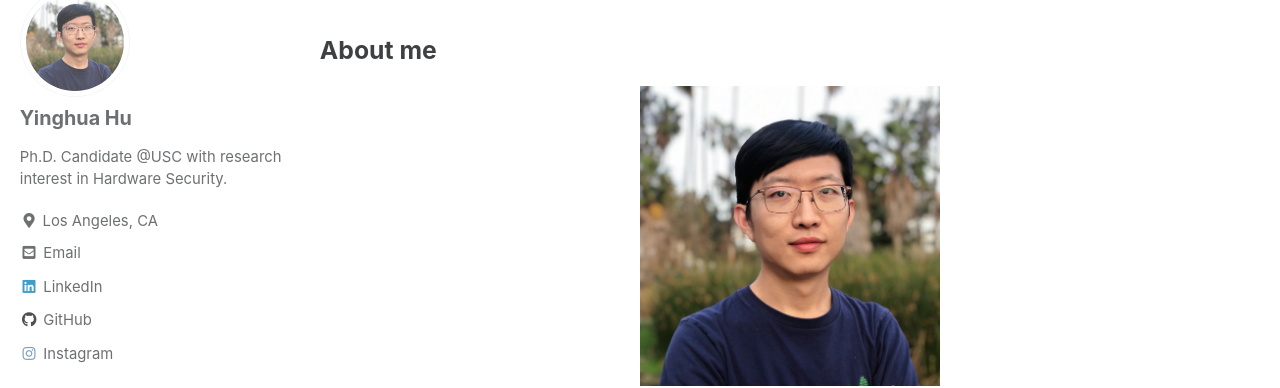
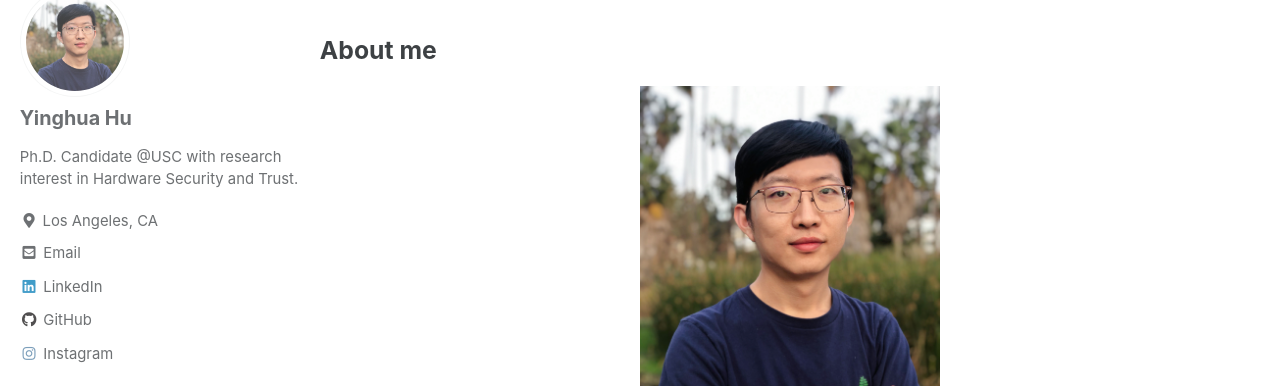
Before and after one commit to yinghuah/yinghuah.github.io, a Jekyll site: the page built from index.html, in a window 1280 px wide. Shown: the part 113-501 px from the top of the page. Built offline with Jekyll 4.4.1, drawn with Linux system fonts in a browser that asks for light colours; cached includes are drawn as plain includes; the list of posts is cut into pages by our own code.

Commit message:
Update _config.yml

```diff
--- a/_config.yml
+++ b/_config.yml
@@ -103,7 +103,7 @@ analytics:
 author:
   name             : "Yinghua Hu"
   avatar           : "/assets/images/Yinghua_Hu_profile.JPG"
-  bio              : "Ph.D. Candidate @USC with research interest in Hardware Security."
+  bio              : "Ph.D. Candidate @USC with research interest in Hardware Security and Trust."
   location         : "Los Angeles, CA"
   email            : # "yinghuah AT usc DOT edu"
   links:
```
